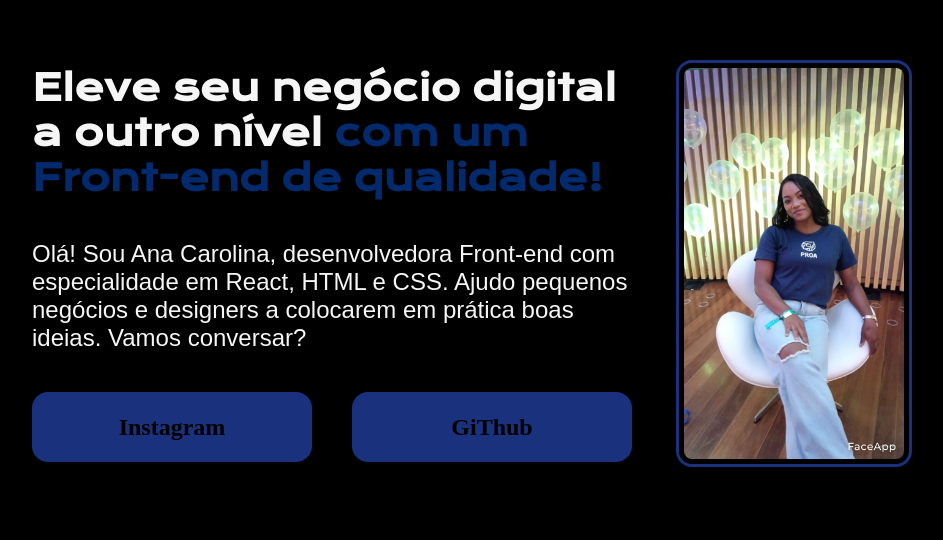
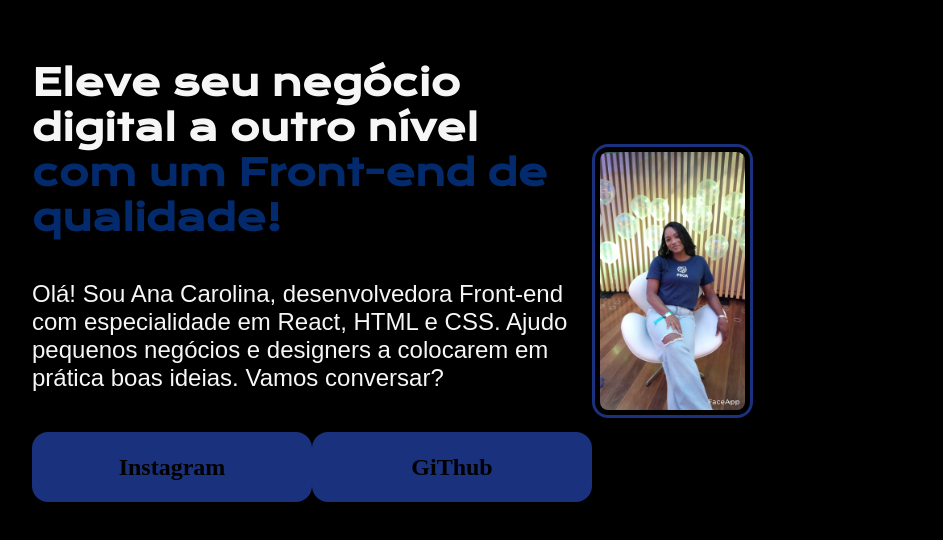
Before and after one commit to AnaCAROLINA39/Apresenta-o, a plain HTML site: page index.html in a window 1280 px wide. Shown: the part 140-680 px from the top of the page, without its empty margins (168-1111 px from the left). Drawn offline with nearby package versions, Linux system fonts and the light colour scheme.

Commit message:
ajuste de width

```diff
--- a/style.css
+++ b/style.css
@@ -71,5 +71,7 @@ p{
 }
 main{
     padding: 8px;
+    width: 100%;
+    max-width: 580px;
 
 }
```
